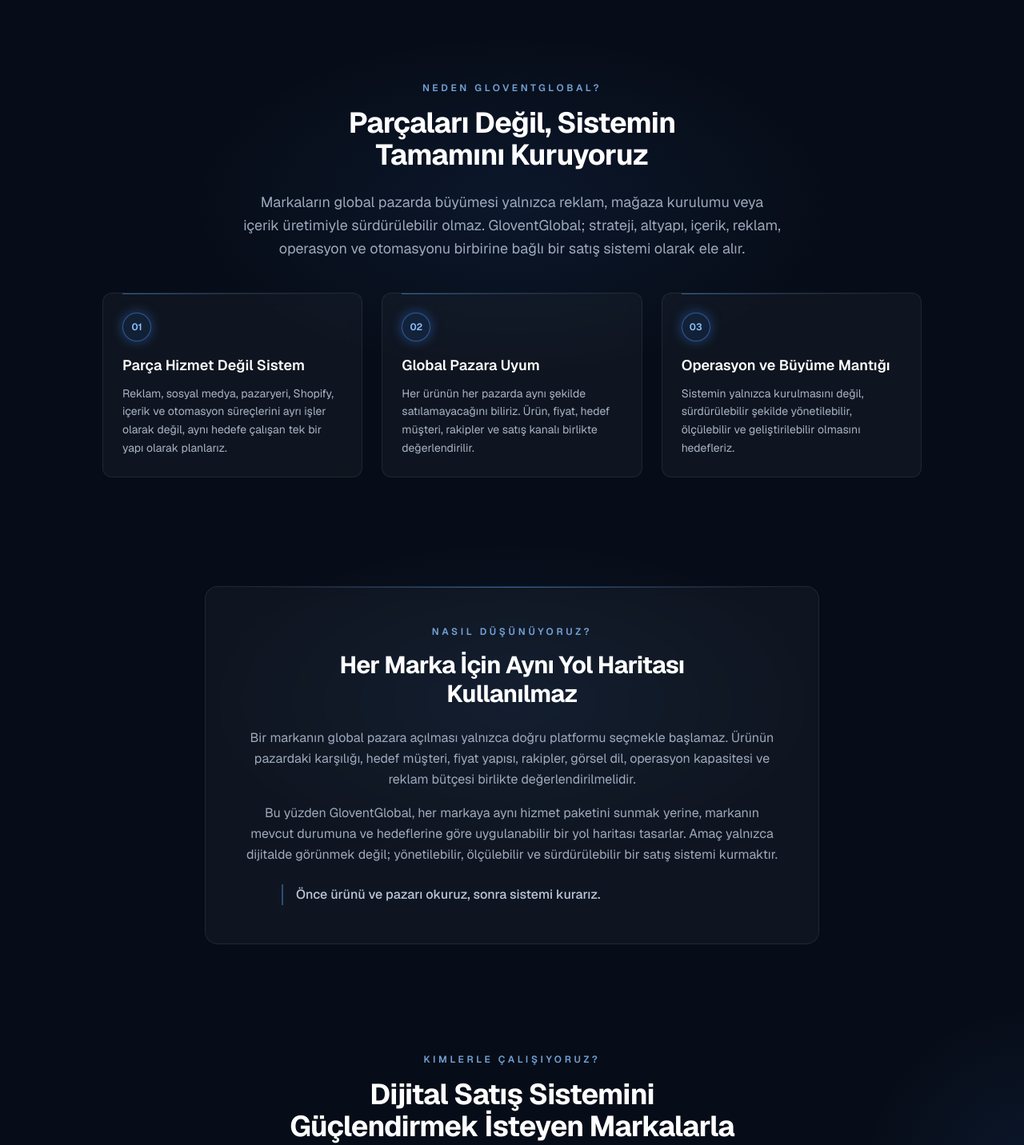
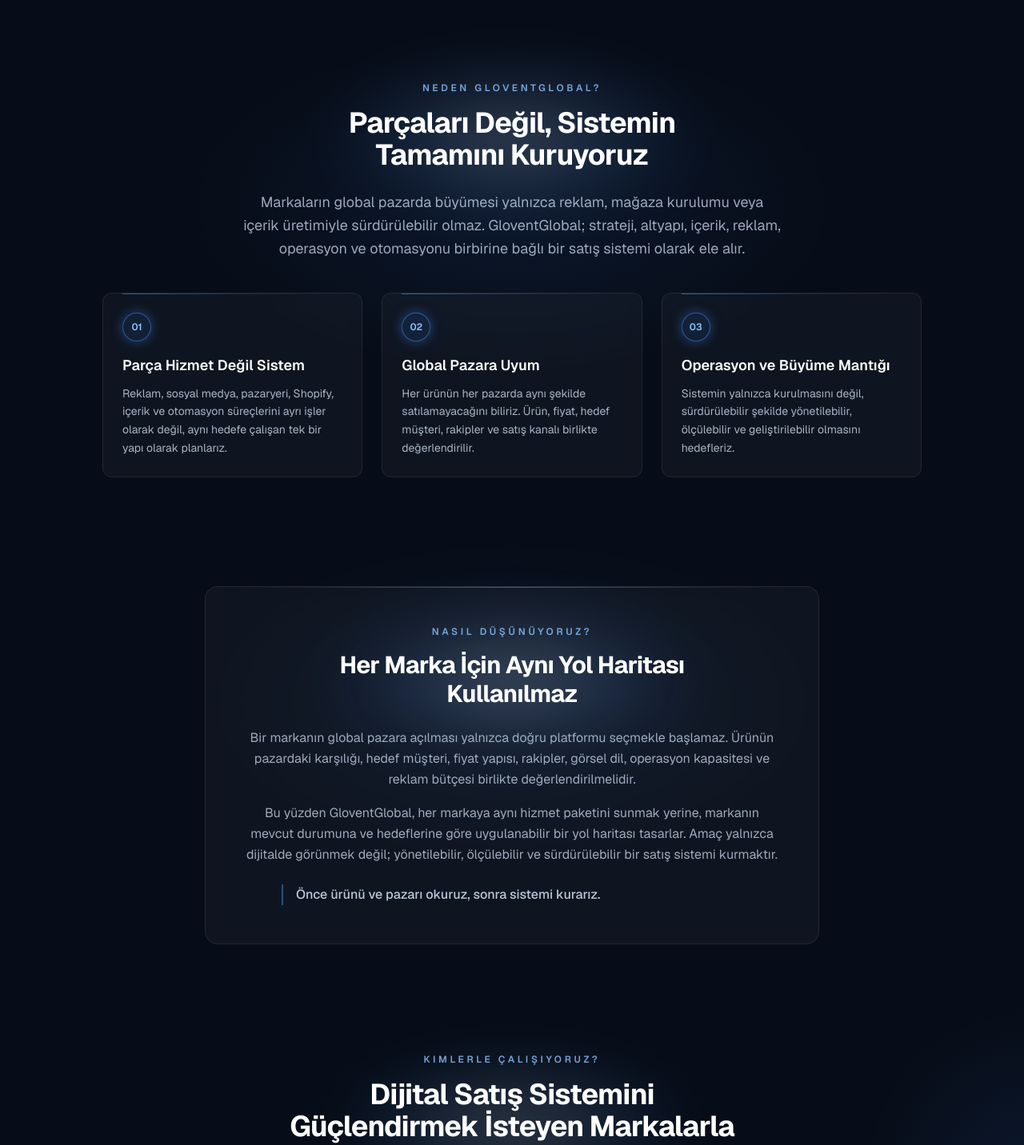
Before and after one commit to batu34dogan/gloventglobal, a Next.js app: page /hakkimizda in a window 1280 px wide. Shown: the part 1100-2532 px from the top of the page at 80% size. Built offline with nearby package versions, Linux system fonts and the light colour scheme.

Commit message:
Hakkimizda sayfasina ortak baslik glow standardi eklendi

```diff
--- a/components/about/AboutContent.tsx
+++ b/components/about/AboutContent.tsx
@@ -48,6 +48,31 @@
         visible ? targetOpacity : 'opacity-0'
       }`}
       style={{ background: 'radial-gradient(closest-side, rgba(59,130,246,0.22), transparent)' }}
+    />
+  );
+}
+
+// Büyük başlıkların arkasına oturan, ana sayfa/hizmet detay sayfalarındaki Hero glow'uyla aynı
+// kanıtlanmış teknik — bağımsız kopya (sayfa izolasyonu prensibi korunuyor). Başlığın KENDİ
+// (relative isolate) kutusuna sıkıca bağlı; eyebrow/açıklama gibi çevresindeki içeriği değil,
+// SADECE başlığı kapsıyor. Sitedeki 3 sabit seviye: "hero" en geniş/belirgin, "section" orta,
+// "cta" en hafif.
+function TitleGlow({ tone }: { tone: 'hero' | 'section' | 'cta' }) {
+  const sizeClass =
+    tone === 'hero'
+      ? 'h-[300px] w-[min(820px,92vw)] sm:h-[360px] sm:w-[min(940px,90vw)]'
+      : tone === 'section'
+        ? 'h-[200px] w-[min(560px,85vw)] sm:h-[230px] sm:w-[min(620px,82vw)]'
+        : 'h-[170px] w-[min(480px,80vw)] sm:h-[190px] sm:w-[min(520px,78vw)]';
+  const opacityClass = tone === 'hero' ? 'opacity-50' : tone === 'section' ? 'opacity-[0.26]' : 'opacity-[0.16]';
+
+  return (
+    <span
+      aria-hidden="true"
+      className={`pointer-events-none absolute left-1/2 top-1/2 z-0 -translate-x-1/2 -translate-y-1/2 ${sizeClass} rounded-full ${opacityClass} blur-2xl`}
+      style={{
+        background: 'radial-gradient(closest-side, rgba(255,255,255,0.9), rgba(96,165,250,0.5) 45%, transparent 75%)',
+      }}
     />
   );
 }
@@ -193,13 +218,16 @@
           <p className={`text-xs font-semibold uppercase tracking-[0.35em] text-blue-300/80 ${reveal('delay-[100ms]')}`}>
             Hakkımızda
           </p>
+          <div className="relative isolate mx-auto mt-8 max-w-3xl">
+            <TitleGlow tone="hero" />
             <h1
-            className={`mx-auto mt-8 max-w-3xl text-4xl font-bold leading-[1.1] tracking-tight sm:text-5xl md:text-6xl ${reveal(
+              className={`relative z-10 text-4xl font-bold leading-[1.1] tracking-tight sm:text-5xl md:text-6xl ${reveal(
                 'delay-[200ms]',
               )}`}
             >
               Markalar İçin Dijital Satış ve Global Büyüme Sistemleri Kuruyoruz
             </h1>
+          </div>
           <p
             className={`mx-auto mt-7 max-w-2xl text-base leading-relaxed text-blue-100/70 sm:text-lg ${reveal(
               'delay-[300ms]',
@@ -272,9 +300,12 @@
           <p className={`text-xs font-semibold uppercase tracking-[0.3em] text-blue-300/80 ${whyReveal('delay-[0ms]')}`}>
             Neden GloventGlobal?
           </p>
-          <h2 className={`mx-auto mt-4 max-w-xl text-3xl font-bold tracking-tight sm:text-4xl ${whyReveal('delay-[100ms]')}`}>
+          <div className="relative isolate mx-auto mt-4 max-w-xl">
+            <TitleGlow tone="section" />
+            <h2 className={`relative z-10 text-3xl font-bold tracking-tight sm:text-4xl ${whyReveal('delay-[100ms]')}`}>
               Parçaları Değil, Sistemin Tamamını Kuruyoruz
             </h2>
+          </div>
           <p
             className={`mx-auto mt-6 max-w-2xl text-base leading-relaxed text-blue-100/70 sm:text-lg ${whyReveal(
               'delay-[200ms]',
@@ -321,9 +352,12 @@
           />
 
           <p className="text-xs font-semibold uppercase tracking-[0.3em] text-blue-300/80">Nasıl Düşünüyoruz?</p>
-          <h2 className="mx-auto mt-4 max-w-xl text-2xl font-bold tracking-tight sm:text-3xl">
+          <div className="relative isolate mx-auto mt-4 max-w-xl">
+            <TitleGlow tone="section" />
+            <h2 className="relative z-10 text-2xl font-bold tracking-tight sm:text-3xl">
               Her Marka İçin Aynı Yol Haritası Kullanılmaz
             </h2>
+          </div>
           <p className="mx-auto mt-6 max-w-2xl text-sm leading-relaxed text-blue-100/70 sm:text-base">
             Bir markanın global pazara açılması yalnızca doğru platformu seçmekle başlamaz. Ürünün pazardaki
             karşılığı, hedef müşteri, fiyat yapısı, rakipler, görsel dil, operasyon kapasitesi ve reklam bütçesi
@@ -355,13 +389,16 @@
           >
             Kimlerle Çalışıyoruz?
           </p>
+          <div className="relative isolate mx-auto mt-4 max-w-xl">
+            <TitleGlow tone="section" />
             <h2
-            className={`mx-auto mt-4 max-w-xl text-3xl font-bold tracking-tight sm:text-4xl ${audienceReveal(
+              className={`relative z-10 text-3xl font-bold tracking-tight sm:text-4xl ${audienceReveal(
                 'delay-[100ms]',
               )}`}
             >
               Dijital Satış Sistemini Güçlendirmek İsteyen Markalarla Çalışıyoruz
             </h2>
+          </div>
           <p
             className={`mx-auto mt-6 max-w-2xl text-base leading-relaxed text-blue-100/70 sm:text-lg ${audienceReveal(
               'delay-[200ms]',
@@ -413,7 +450,12 @@
             className="absolute left-10 right-10 top-0 h-px bg-gradient-to-r from-transparent via-blue-400/60 to-transparent"
           />
 
-          <h2 className="text-3xl font-bold tracking-tight sm:text-4xl">Markanız İçin Doğru Sistemi Birlikte Kuralım</h2>
+          <div className="relative isolate mx-auto max-w-2xl">
+            <TitleGlow tone="cta" />
+            <h2 className="relative z-10 text-3xl font-bold tracking-tight sm:text-4xl">
+              Markanız İçin Doğru Sistemi Birlikte Kuralım
+            </h2>
+          </div>
           <p className="mx-auto mt-6 max-w-xl text-base leading-relaxed text-blue-100/70 sm:text-lg">
             Ürününüzü, mevcut satış yapınızı ve hedeflerinizi birlikte değerlendirerek markanız için doğru dijital
             satış ve büyüme sistemini planlayalım.
```
Lines whose indentation alone changed are shown as unchanged.
